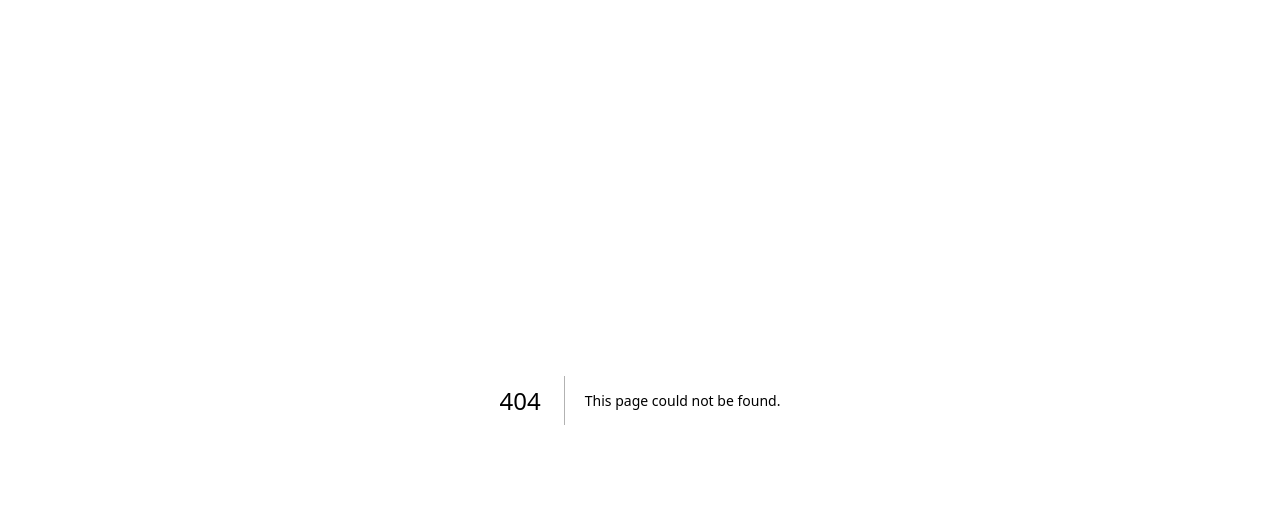
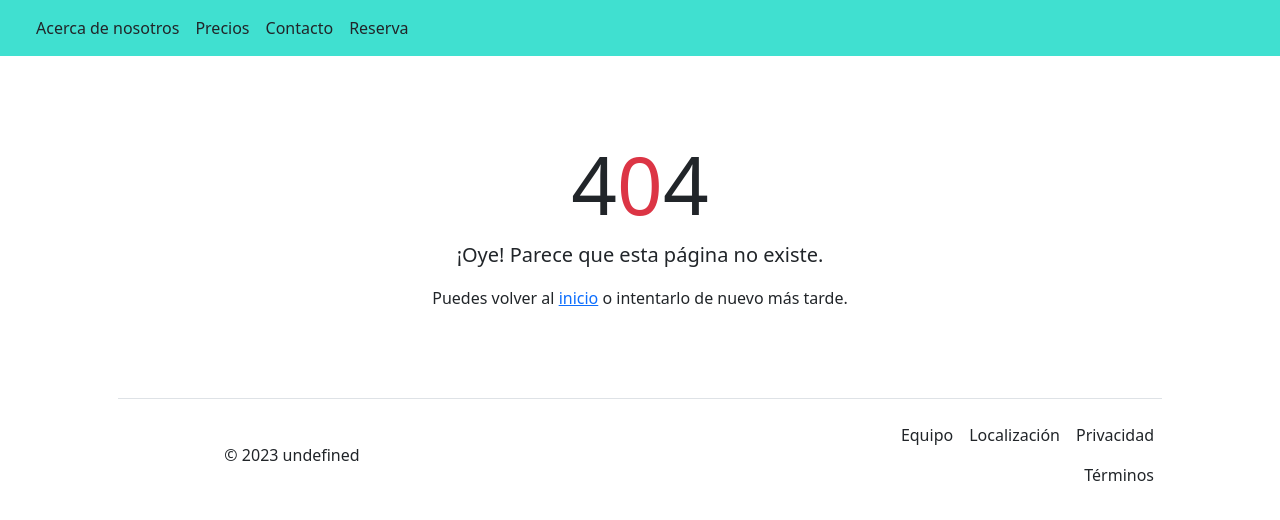
Before and after one commit to pucelano-95/inglesmiami, a Next.js app: page /404 in a window 1280 px wide. Before the commit this address had no page. Shown: the top 520 px of the page. Built offline with nearby package versions, Linux system fonts and the light colour scheme.

Commit message:
image remove warning and custom 404

```diff
--- /dev/null
+++ b/pages/404/index.tsx
@@ -0,0 +1,25 @@
+import Link from "next/link";
+import Layout from "@/components/layout/layout";
+
+const NotFoundPage = () => {
+  return (
+    <Layout className="p-5 mx-auto text-center">
+      <div className="container">
+        <div className="row">
+          <div className="col text-center py-5">
+            <h1 className="display-1">
+              4<span className="text-danger">0</span>4
+            </h1>
+            <p className="lead">¡Oye! Parece que esta página no existe.</p>
+            <p>
+              Puedes volver al <Link href="/">inicio</Link> o intentarlo de
+              nuevo más tarde.
+            </p>
+          </div>
+        </div>
+      </div>
+    </Layout>
+  );
+};
+
+export default NotFoundPage;
--- a/pages/team/index.tsx
+++ b/pages/team/index.tsx
@@ -10,7 +10,8 @@ export default function Team() {
         alt="ralph"
         width={500}
         height={250}
-        className="img-fluid"
+        className="img-fluid mb-4"
+        style={{ width: "30%", height: "auto" }}
       />
       <p className="fs-5 text-dark">
         Más de 20 años de amplia experiencia como profesor, traductor y director
```
Also changed, not shown: pages/contact/index.tsx (+5 -3 lines).
